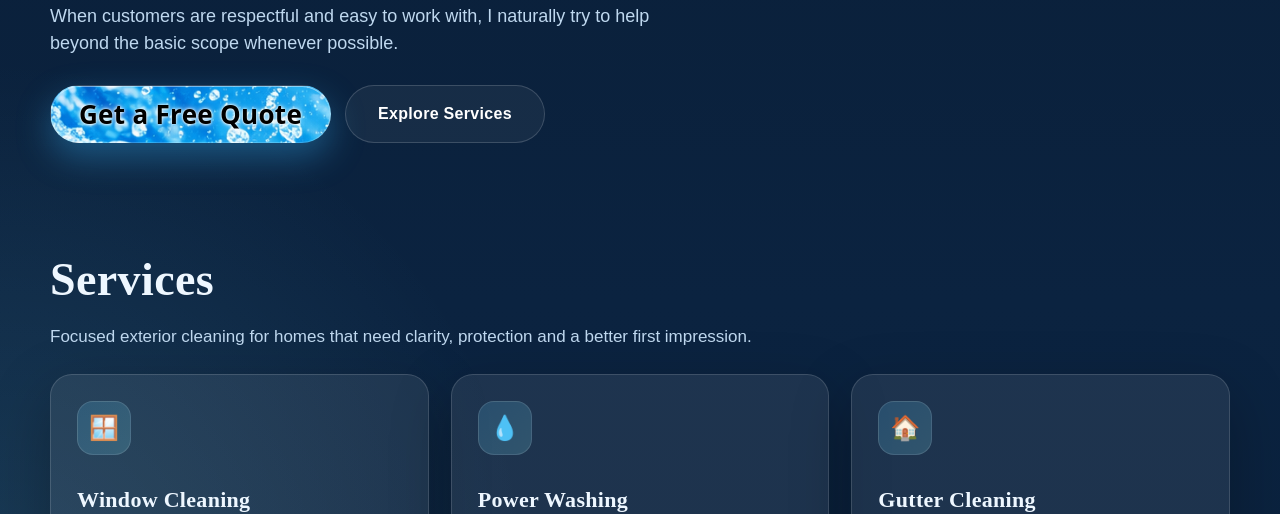
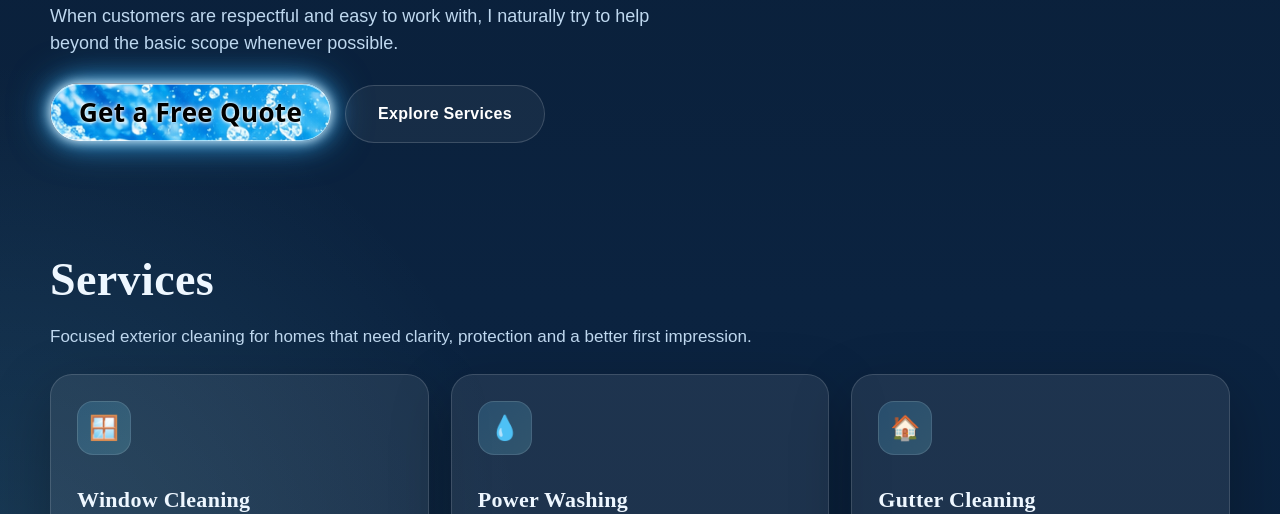
Before and after one commit to infowhite5ca/white5-website, a plain HTML site: page index.html in a window 1280 px wide. In both pictures the pointer is over the link "Get a Free Quote". Shown: the part 1220-1734 px from the top of the page. Drawn offline with Linux system fonts and the light colour scheme; a web font is replaced by a local one.

Commit message:
Update index.html

```diff
--- a/index.html
+++ b/index.html
@@ -248,7 +248,17 @@
       50% { background-position: top right; }
       100% { background-position: top left; }
     }
+.btn-primary:hover {
+  border: 1px solid rgba(255,255,255,0.6);
 
+  box-shadow:
+    0 0 12px rgba(255,255,255,0.9),
+    0 0 25px rgba(56,182,255,0.8),
+    0 0 40px rgba(56,182,255,0.6),
+    inset 0 1px 0 rgba(255,255,255,0.6);
+
+  transform: translateY(-2px);
+}
     .btn-secondary {
       border: 1px solid rgba(255,255,255,0.16);
       background: rgba(255,255,255,0.05);
```
